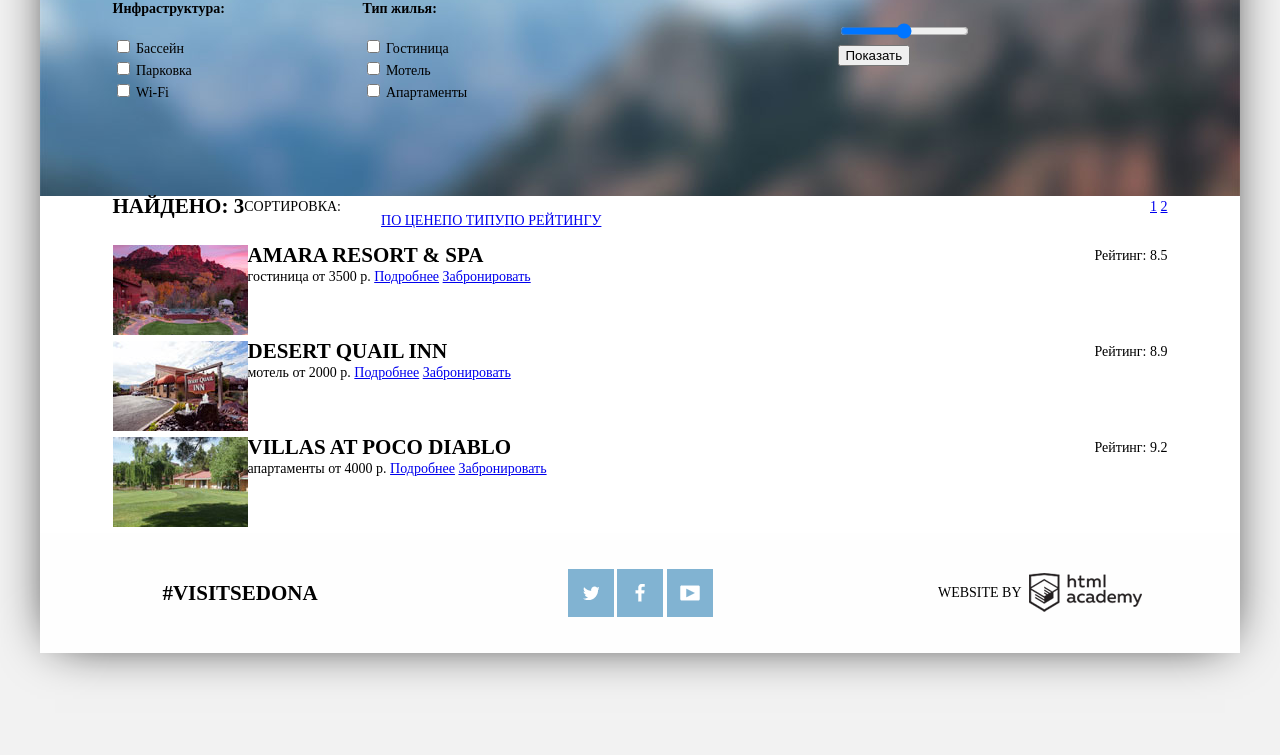
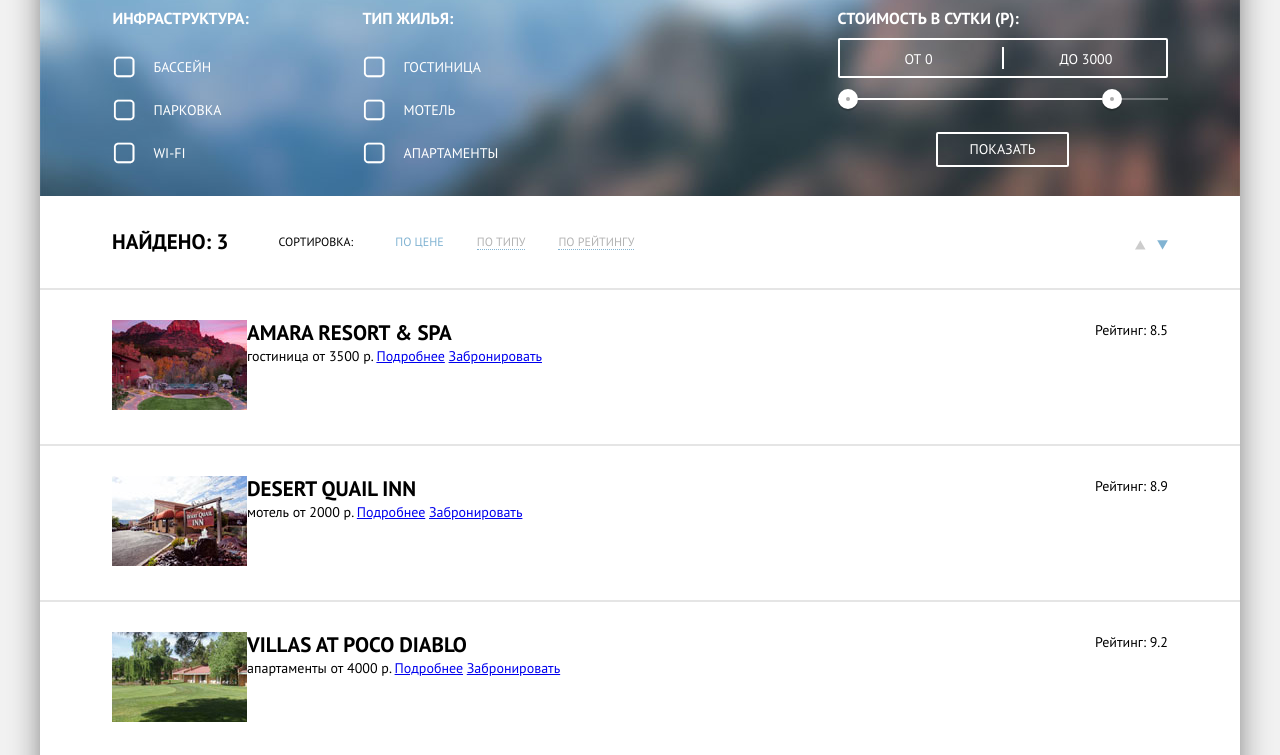
Before and after one commit to VadikVadik/233618-sedona, a plain HTML site: page hotels.html in a window 1280 px wide. Shown: the part 77-832 px from the top of the page. Before the commit the page ends 800 px from the top, so only its background shows below. Drawn offline with Linux system fonts and the light colour scheme.

Commit message:
Правки

```diff
--- a/css/style.css
+++ b/css/style.css
@@ -3,7 +3,7 @@
     line-height: 21px;
     color: #000;
     font-weight: normal;
-    font-family: "PT Sans";
+    font-family: 'PT Sans', sans-serif;
     background-color: #f2f2f2;
     margin: 0;
     padding: 0;
@@ -15,7 +15,7 @@
     clear: both;
 }
 
-h2, h3{
+h2, h3, h4{
     font-weight: bold;
     text-transform: uppercase;
 }
@@ -26,13 +26,19 @@
 }
 h3{
     font-size: 21px;
+    line-height: 26px;
+    margin: 0;
+}
+h4{
+    font-size: 16px;
+    line-height: 21px;
     margin: 0;
 }
 .container{
     width: 1200px;
     margin: 0 auto;
     background-color: #fff;
-    box-shadow: 0px 0px 50px -15px #000;
+    box-shadow: 0px 0px 40px -15px #000;
 }
 
 /* Header */
@@ -508,12 +514,12 @@
     line-height: 26px;
     text-transform: uppercase;
     padding: 0 30px 0 15px;
-    box-sizing: border-box
+    box-sizing: border-box;
 }
-input[type="text"]:hover{
+.check_in_out input[type="text"]:hover, .people_count input[type="text"]:hover{
     background-color: #ebebeb;
 }
-input[type="text"]:focus{
+.check_in_out input[type="text"]:focus, .people_count input[type="text"]:focus{
     box-sizing: border-box;
     border: 2px solid #e5e5e5;
     background-color: #fff;
@@ -529,6 +535,7 @@
 .check_in_out label, .people_count label{
     float: left;
     padding: 6px 0;
+    cursor: pointer;
 }
 .calendar_ico{
     display: block;
@@ -540,6 +547,7 @@
     background-image: url("../img/sprite.png");
     background-repeat: no-repeat;
     background-position: -15px -255px;
+    cursor: pointer;
 
 }
 .calendar_ico:hover{
@@ -577,6 +585,7 @@
     background-position: -15px -1185px;
     background-image: url("../img/sprite.png");
     background-repeat: no-repeat;
+    cursor: pointer;
 }
 .plus:hover{
     background-position: -15px -1267px;
@@ -594,6 +603,7 @@
     background-position: -15px -1086px;
     background-image: url("../img/sprite.png");
     background-repeat: no-repeat;
+    cursor: pointer;
 }
 .minus:hover{
     background-position: -15px -1152px;
@@ -624,6 +634,8 @@
 .hotel_search_map {
     width: 1200px;
     height: 594px;
+    background-image: url("../img/map.jpg");
+    background-repeat: no-repeat;
 }
 
 /* Hotels page */
@@ -635,21 +647,229 @@
 .catalog_filter form, .search_result{
     width: 1055px;
     margin: 0 auto;
+/*    padding: 0 72px;*/
 }
-.features, .hotel_type{
+.features, .hotel_type, .prise_and_result{
     width: 250px;
     float: left;
+    margin-top: 29px;
+    color: #fff;
+    text-transform: uppercase;
+}
+.features h4, .hotel_type h4{
+    margin-bottom: 27px;
+}
+input[type="checkbox"]{
+    display: none;
+}
+input[type="checkbox"] + label{
+    display: block;
+    line-height: 22px;
+    padding-left: 41px;
+    position: relative;
+    cursor: pointer;
+}
+input[type="checkbox"] + label::before{
+    content: "";
+    display: block;
+    width: 26px;
+    height: 22px;
+    background-image: url("../img/sprite.png");
+    background-repeat: no-repeat;
+    background-position: -15px -411px;
+    top: 0;
+    left: 0;
+    position: absolute;
+}
+input[type="checkbox"]:checked + label::before{
+    background-position: -15px -463px;
 }
 .prise_and_result{
     width: 330px;
     float: right;
 }
+.prise_and_result h4{
+    margin-bottom: 9px;
+}
+.price_controls{
+    position: relative;
+    height: 36px;
+    margin-bottom: 20px;
+    border: 2px solid #fff;
+    border-radius: 2px;
+    font-size: 0;
+}
+.price_controls::after{
+    content: "";
+    position: absolute;
+    top: 50%;
+    left: 50%;
+    transform: translate(-50%, -50%);
+    width: 2px;
+    height: 22px;
+    background-color: #fff;
+}
+.price_controls label{
+    display: inline-block;
+    font-size: 14px;
+    line-height: 38px;
+    vertical-align: top;
+    cursor: pointer;
+}
+.price_controls .min_price, .price_controls .max_price{
+    width: 90px;
+    padding-left: 65px;
+}
+.price_controls input{
+    width: 50px;
+    margin: 0;
+    padding: 0;
+    font: inherit;
+    color: inherit;
+    background: none;
+    border: none;
+    outline: none;
+}
+.range_controls{
+    position: relative;
+    margin-bottom: 32px;
+}
+.scale{
+    height: 2px;
+    background-color: rgba(255, 255, 255, 0.3);
+}
+.bar{
+    width: 80%;
+    height: 2px;
+    background-color: #fff;
+}
+.range_toggle{
+    position: absolute;
+    top: -9px;
+    width: 4px;
+    height: 4px;
+    background-color: #ababab;
+    border: 8px solid #fff;
+    border-radius: 50%;
+    box-shadow: 0 2px 1px 0 rgba(0, 1, 1, 0.2);
+    cursor: pointer;
+}
+.range_toggle:hover{
+    background-color: #1c4f80;
+}
+.range_toggle_min{
+    left: 0%;
+}
+.range_toggle_max{
+    left: 80%;
+}
+.prise_and_result input[type="submit"]{
+    display: block;
+    width: 133px;
+    margin: 0 auto;
+    padding: 5px 0;
+    font: inherit;
+    color: inherit;
+    text-transform: uppercase;
+    background-color: transparent;
+    border: 2px solid #fff;
+    border-radius: 2px;
+    cursor: pointer;
+}
+.prise_and_result input[type="submit"]:hover{
+    background-color: #fff;
+    color: #000;
+}
 .sorting_item, .search_result_head ul li, .item_preview, .item_preview_description{
     float: left;
 }
-.search_result_head ul li{
+.search_result_head{
+    padding: 33px 72px;
+    border-bottom: 2px solid #e5e5e5;
+}
+.search_result_item{
+    padding: 30px 72px 28px 72px;
+    border-bottom: 2px solid #e5e5e5;
+}
+.sorting_head{
+    margin-left: 50px;
+    padding: 4px 0;
+    font-size: 12px;
+    line-height: 18px;
+}
+.sorting_type{
+    margin: 0;
+    margin-left: 40px;
+    padding: 4px 0;
+    font-size: 12px;
+    line-height: 18px;
+}
+.sorting_type li{
     list-style: none;
+    padding: 0 2px;
+    margin-right: 29px;
+}
+.sorting_type_item a{
+    text-decoration: none;
+    color: rgba(0, 0, 0, 0.3);
+    border-bottom: 1px dotted #81b3d2;
+}
+.sorting_type_active a{
+    text-decoration: none;
+    color: #81b3d2;
+    border-bottom: none;
+}
+.sorting_type_item a:hover{
+    color: #81b3d2;
+}
+.sorting_type_item a:active{
+    color: #000;
+    border: none;
 }
 .sort_direction, .rating{
     float: right;
 }
+.sort_direction{
+    font-size: 0;
+}
+.sort_direction span{
+    display: inline-block;
+    vertical-align: bottom;
+    background-image: url("../img/sprite.png");
+    background-repeat: no-repeat;cursor: pointer;
+}
+.direction_up{
+    width: 11px;
+    height: 10px;
+    background-position: -15px -135px;
+}
+.direction_up:hover{
+    background-position: -15px -215px;
+}
+.direction_up:active{
+    background-position: -15px -175px;
+}
+.direction_down{
+    width: 11px;
+    height: 10px;
+    background-position: -15px -15px;
+    margin-left: 11px;
+}
+.direction_down:hover{
+    background-position: -15px -95px;
+}
+.direction_down:active{
+    background-position: -15px -55px;
+}
+/* Класс активного состояния стрелки сортировки */
+.direction_up_active{
+    width: 11px;
+    height: 10px;
+    background-position: -15px -175px;
+}
+.direction_down_active{
+    width: 11px;
+    height: 10px;
+    background-position: -15px -55px;
+    margin-left: 11px;
+}
--- a/hotels.html
+++ b/hotels.html
@@ -2,13 +2,14 @@
 <html lang="ru">
 <head>
     <meta charset="utf-8">
+    <link href="https://fonts.googleapis.com/css?family=PT+Sans:400,700&amp;subset=cyrillic-ext" rel="stylesheet">
     <link rel="stylesheet" href="css/style.css">
     <title>Седона: каталог</title>
 </head>
 <body>
     <div class="container">
     <header class="catalog_head">
-        <!--<div class="container">-->
+
             <a class="logo" href="#"><img src="img/logo.png" alt="Логотип" width="137" height="70"></a>
             <nav class="main_menu">
                 <ul class="clearfix">
@@ -18,10 +19,10 @@
                     <li><a href="#">Гостиницы</a></li>
                 </ul>
             </nav>
-        <!--</div>-->
+
     </header>
     <main>
-        <!--<div class="container">-->
+
             <div class="catalog_filter clearfix">
                 <form class="clearfix" action="#" method="get" oninput="priceoutput.value=price.value">
                     <div class="features">
@@ -43,25 +44,34 @@
                         <label for="apartment">Апартаменты</label><br>
                     </div>
                     <div class="prise_and_result">
-                        <label for="price">Стоимость в сутки (Р):</label><br>
-                        <output name="priceoutput"></output><br>
-                        <input id="price" name="price" type="range" min="100" max="100000" step="100"><br>
-                        <button type="submit">Показать</button>
+                        <h4>Стоимость в сутки (Р):</h4>
+                        <div class="price_controls">
+                            <label class="min_price">от <input type="text" name="min_price" value="0"></label>
+                            <label class="max_price">до <input type="text" name="max_price" value="3000"></label>
+                        </div>
+                        <div class="range_controls">
+                            <div class="scale">
+                                <div class="bar"></div>
+                            </div>
+                            <div class="range_toggle range_toggle_min"></div>
+                            <div class="range_toggle range_toggle_max"></div>
+                        </div>
+                        <input type="submit" value="Показать">
                     </div>
                 </form>
             </div>
-            <div class="search_result">
+            <!--<div class="search_result">-->
                 <div class="search_result_head clearfix">
                     <h3 class="sorting_item">НАЙДЕНО: 3</h3>
                     <div class="sorting_head sorting_item">СОРТИРОВКА:</div>
-                    <ul class="sorting_item clearfix">
-                        <li class="active"><a href="#">ПО ЦЕНЕ</a></li>
-                        <li><a href="#">ПО ТИПУ</a></li>
-                        <li><a href="#">ПО РЕЙТИНГУ</a></li>
+                    <ul class="sorting_item sorting_type clearfix">
+                        <li class="sorting_type_active"><a href="#">ПО ЦЕНЕ</a></li>
+                        <li class="sorting_type_item"><a href="#">ПО ТИПУ</a></li>
+                        <li class="sorting_type_item"><a href="#">ПО РЕЙТИНГУ</a></li>
                     </ul>
                     <div class="sorting_item sort_direction">
-                        <a href="#"><span>1</span></a>
-                        <a href="#"><span>2</span></a>
+                        <span class="direction_up"></span>
+                        <span class="direction_down_active"></span>
                     </div>
                 </div>
                 <div class="search_result_item clearfix">
@@ -109,11 +119,11 @@
                         <div>Рейтинг: 9.2</div>
                     </div>
                 </div>
-            </div>
-        <!--</div>-->
+            <!--</div>-->
+
     </main>
     <footer class="main_footer clearfix">
-        <!--<div class="container clearfix">-->
+
             <div class="subscribe footer_block">
                 <a href="#">#VISITSEDONA</a>
             </div>
@@ -128,7 +138,7 @@
                 <p>WEBSITE by</p>
                 <a class="author_logo" href="#"></a>
             </div>
-        <!--</div>-->
+
     </footer>
     </div>
 </body>
--- a/index.html
+++ b/index.html
@@ -2,6 +2,7 @@
 <html lang="ru">
 <head>
     <meta charset="utf-8">
+    <link href="https://fonts.googleapis.com/css?family=PT+Sans:400,700&amp;subset=cyrillic-ext" rel="stylesheet">
     <link rel="stylesheet" href="css/normalize.css">
     <link rel="stylesheet" href="css/style.css">
     <title>Седона</title>
@@ -9,7 +10,6 @@
 <body>
     <div class="container">
     <header class="main_head">
-        <!--<div class="container">-->
             <a class="logo" href="#"><img src="img/logo.png" alt="Логотип" width="137" height="70"></a>
             <nav class="main_menu">
                 <ul class="clearfix">
@@ -19,10 +19,9 @@
                     <li><a href="#">Гостиницы</a></li>
                 </ul>
             </nav>
-        <!--</div>-->
     </header>
     <main>
-        <!--<div class="container">-->
+
             <div class="main_bg">
                 <img src="img/welcome.png" alt="" width="575" height="352">
             </div>
@@ -91,39 +90,39 @@
                     <p>Укажите предполагаемые даты поездки,<br> и мы покажем вам лучшие предложения гостиниц в седоне</p>
                 </div>
                 <div class="hotel_search_map">
-                    <img src="img/map.jpg" alt="Седона на карте" width="1200" height="594">
+                    <iframe src="https://www.google.com/maps/embed?pb=!1m18!1m12!1m3!1d74088.60240361126!2d-111.8235870092217!3d34.849076251217284!2m3!1f0!2f0!3f0!3m2!1i1024!2i768!4f13.1!3m3!1m2!1s0x872da132f942b00d%3A0x5548c523fa6c8efd!2z0KHQtdC00L7QvdCwLCDQkNGA0LjQt9C-0L3QsCA4NjMzNiwg0KHQqNCQ!5e0!3m2!1sru!2sru!4v1478450152395" width="1200" height="594" frameborder="0" style="border:0" allowfullscreen></iframe>
                 </div>
                 <div class="hotel_search_form">
                     <a class="switch" href="#">ПОИСК ГОСТИНИЦЫ В СЕДОНЕ</a>
                     <form class="clearfix" action="#" method="get">
                         <div class="check_in_out clearfix">
                             <label for="check_in_date">Дата заезда:</label>
-                            <input id="check_in_date" type="text" name="check_in"><a class="calendar_ico" href="#"></a>
+                            <input id="check_in_date" type="text" name="check_in"><span class="calendar_ico" href="#"></span>
                         </div>
                         <div class="check_in_out clearfix">
                             <label for="check_out_date">Дата выезда:</label>
-                            <input id="check_out_date" type="text" name="check_out"><a class="calendar_ico" href="#"></a>
+                            <input id="check_out_date" type="text" name="check_out"><span class="calendar_ico" href="#"></span>
                         </div>
                         <div class="people_count clearfix">
                             <label for="adults">Взрослые:</label>
                             <input id="adults" type="text" name="adults">
-                            <a class="plus" href="#"></a>
-                            <a class="minus" href="#"></a>
+                            <span class="plus" href="#"></span>
+                            <span class="minus" href="#"></span>
                         </div>
                         <div class="people_count clearfix">
                             <label for="children">Дети:</label>
                             <input id="children" type="text" name="children">
-                            <a class="plus" href="#"></a>
-                            <a class="minus" href="#"></a>
+                            <span class="plus" href="#"></span>
+                            <span class="minus" href="#"></span>
                         </div>
                         <input class="search_btn" type="submit" value="найти">
                     </form>
                 </div>
             </div>
-        <!--</div>-->
+
     </main>
     <footer class="main_footer footer_absolute clearfix">
-        <!--<div class="container clearfix">-->
+
             <div class="subscribe footer_block">
                 <a href="#">#VISITSEDONA</a>
             </div>
@@ -138,7 +137,7 @@
                 <p>WEBSITE by</p>
                 <a class="author_logo" href="#"></a>
             </div>
-        <!--</div>-->
+
     </footer>
     </div>
 </body>
```
